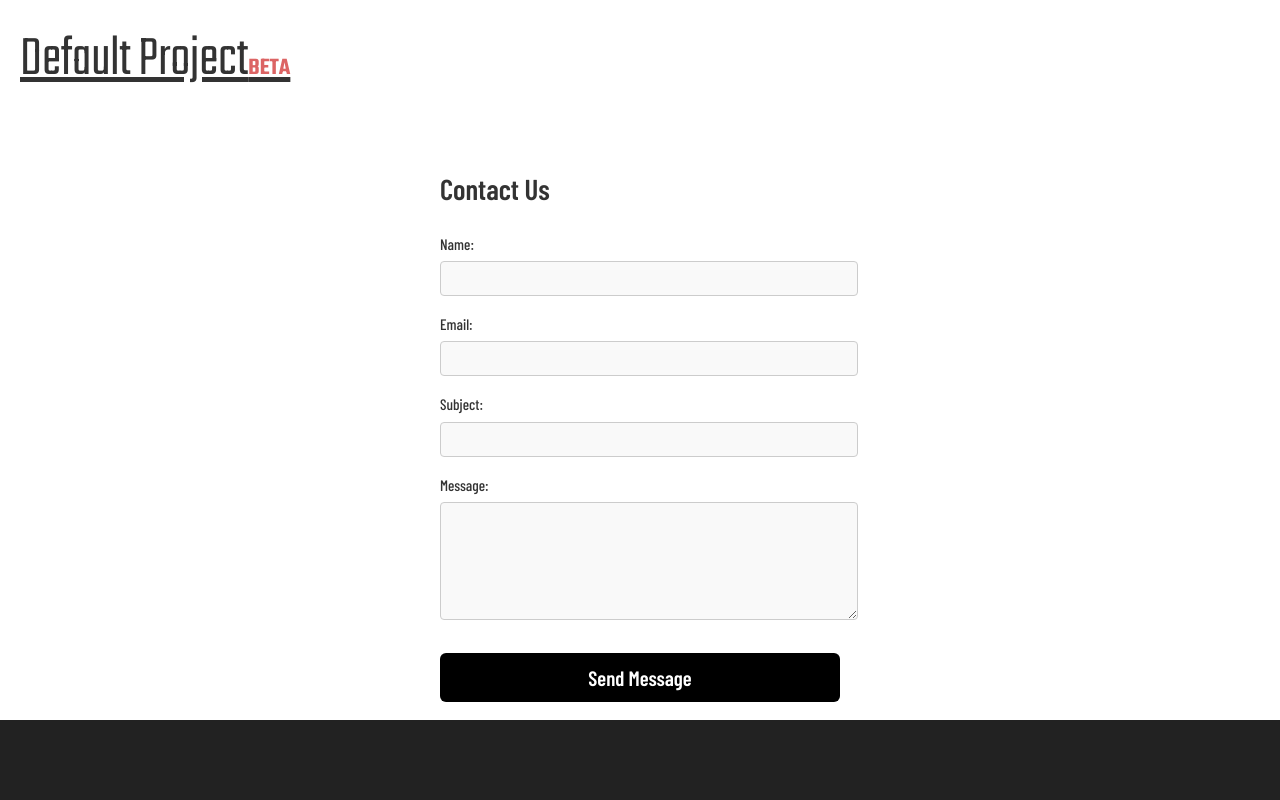
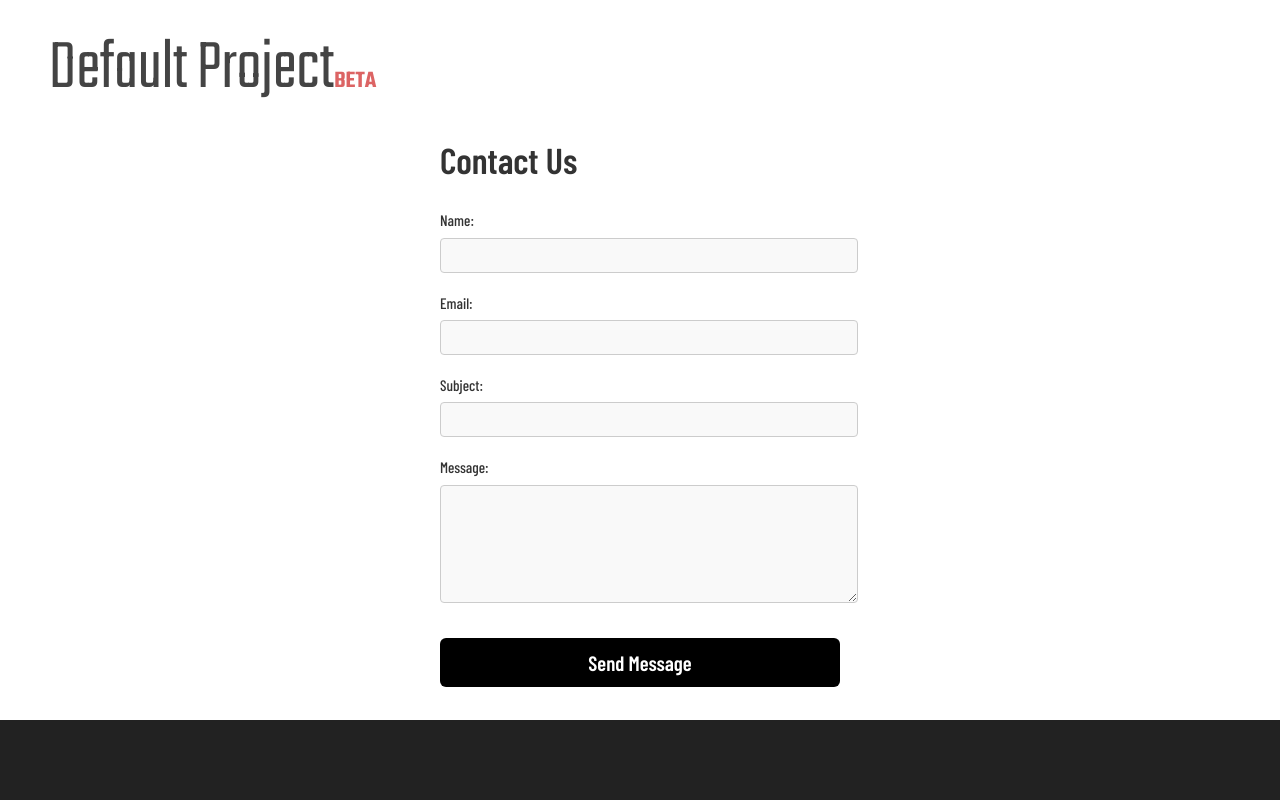
Before and after one commit to gu-gridh/contact-form, a Django app: page / in a window 1280 px wide. Run offline with Django 5.2, Linux system fonts and the light colour scheme; some web fonts are replaced.

Commit message:
Fix didoc logo.

```diff
--- a/contact/static/styles.css
+++ b/contact/static/styles.css
@@ -17,6 +17,8 @@ html {
 
 body {
     font-family: "Barlow Condensed", "Segoe UI", Arial, system-ui, -apple-system, sans-serif;
+    font-size: 18px;
+    font-weight: 400;
     background-color: var(--background-color);
     color: var(--font-color);
     margin: 0;
@@ -25,14 +27,13 @@ body {
 
     .contact-form {
         max-width: 400px;
-        margin: 40px auto;
-        padding: 15px;
+        margin: 0px auto;
+        padding: 0px;
     }
 
     h1 {
         margin-bottom: 20px;
         color: var(--font-color);
-        font-size: 1.8rem;
     }
 
     .messages {
@@ -229,13 +230,9 @@ body {
     @media screen {
         header {
             background-size: auto !important;
-            background-position-x: right !important
-        }
-    }
-
-    @media screen {
-        header h1 {
-            margin-bottom: 0
+            background-position-x: right !important;
+            margin-bottom: 0;
+            padding-left: 1.6em;
         }
     }
 
@@ -245,18 +242,12 @@ body {
             padding: 24px;
             border-bottom: 0;
             display: block;
-            color: var(--site-title-color) !important
-        }
-
-        a.site-title img {
-            vertical-align: bottom;
-            max-width: 100%;
-            height: auto;
-            margin: -19.2px
+            color: #444 !important
         }
     }
 
     a.site-title, a.site-title:link, a.site-title:visited, a.site-title:active, a.site-title:hover, .sub-nav-toggle:after{
+        text-decoration: none;
         margin-left:0px;
         padding:0px;
         padding-bottom:10px;
```
